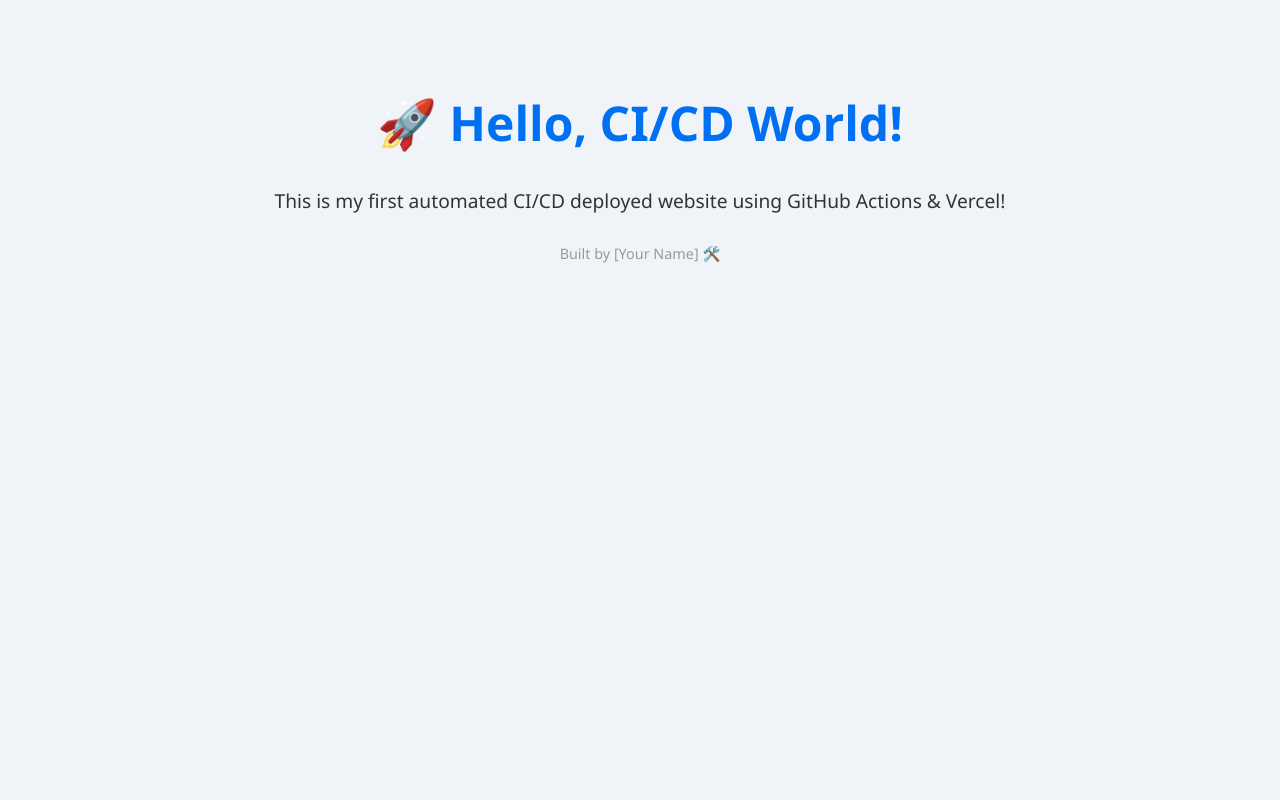
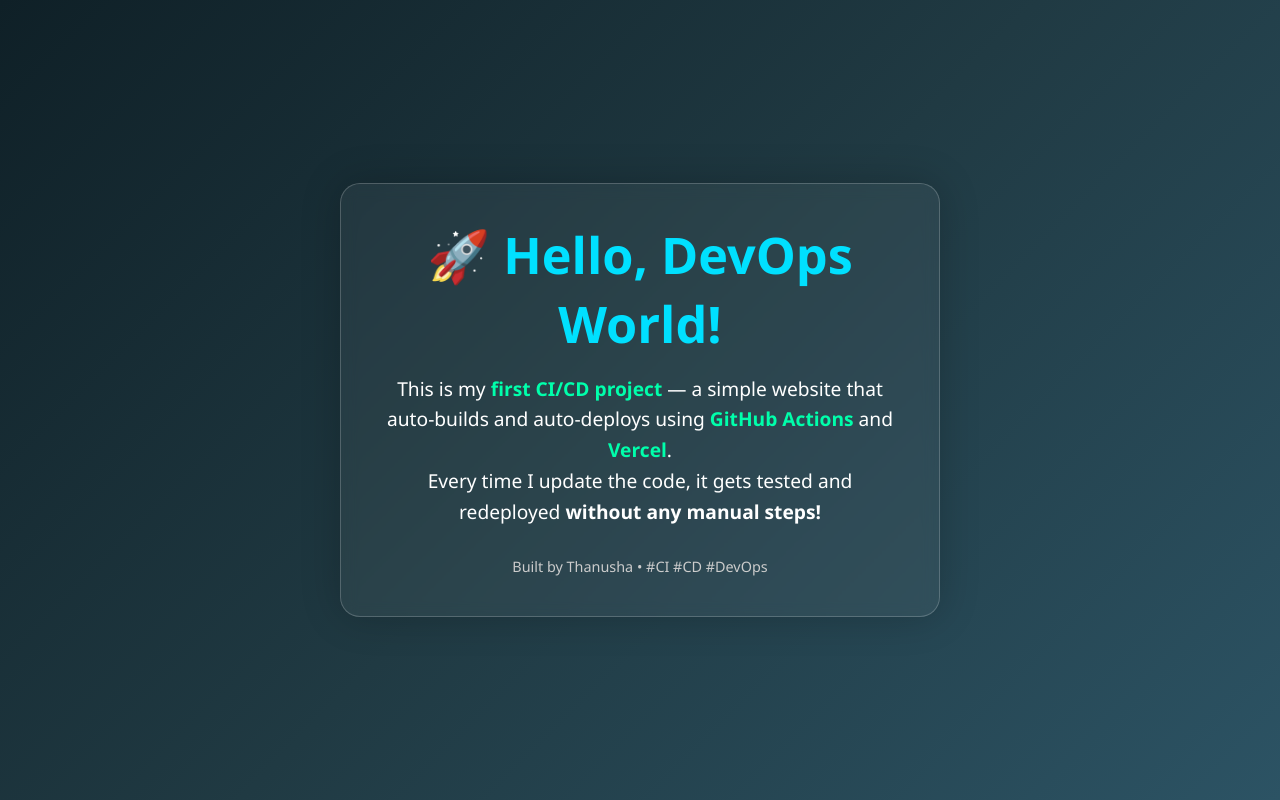
Before and after one commit to Thanus31/hello-cicd, a plain HTML site: page index.html in a window 1280 px wide. Drawn offline with Linux system fonts and the light colour scheme.

Commit message:
Update index.html

```diff
--- a/index.html
+++ b/index.html
@@ -3,32 +3,88 @@
 <head>
   <meta charset="UTF-8" />
   <meta name="viewport" content="width=device-width, initial-scale=1.0"/>
-  <title>Hello CI/CD</title>
+  <title>My First CI/CD Project</title>
   <style>
+    * {
+      margin: 0;
+      padding: 0;
+      box-sizing: border-box;
+    }
+
     body {
-      background: #f0f4f8;
+      background: linear-gradient(135deg, #0f2027, #203a43, #2c5364);
       font-family: 'Segoe UI', sans-serif;
+      color: #fff;
+      height: 100vh;
+      display: flex;
+      align-items: center;
+      justify-content: center;
       text-align: center;
-      padding: 50px;
+      padding: 20px;
     }
+
+    .container {
+      max-width: 600px;
+      background: rgba(255, 255, 255, 0.05);
+      border: 1px solid rgba(255, 255, 255, 0.2);
+      padding: 40px;
+      border-radius: 20px;
+      box-shadow: 0 0 40px rgba(0, 0, 0, 0.2);
+      backdrop-filter: blur(8px);
+      animation: fadeIn 1.5s ease-out;
+    }
+
     h1 {
-      color: #0070f3;
       font-size: 3em;
+      color: #00e0ff;
+      margin-bottom: 20px;
     }
+
     p {
       font-size: 1.2em;
-      color: #333;
+      line-height: 1.6;
     }
+
+    .highlight {
+      color: #00ffab;
+      font-weight: bold;
+    }
+
     footer {
       margin-top: 30px;
       font-size: 0.9em;
-      color: #999;
+      color: #ccc;
+    }
+
+    @keyframes fadeIn {
+      from { opacity: 0; transform: translateY(20px); }
+      to { opacity: 1; transform: translateY(0); }
+    }
+
+    .pulse {
+      animation: pulse 2s infinite;
+    }
+
+    @keyframes pulse {
+      0% { transform: scale(1); }
+      50% { transform: scale(1.05); }
+      100% { transform: scale(1); }
     }
   </style>
 </head>
 <body>
-  <h1>🚀 Hello, CI/CD World!</h1>
-  <p>This is my first automated CI/CD deployed website using GitHub Actions & Vercel!</p>
-  <footer>Built by [Your Name] 🛠️</footer>
+  <div class="container">
+    <h1 class="pulse">🚀 Hello, DevOps World!</h1>
+    <p>
+      This is my <span class="highlight">first CI/CD project</span> — a simple website that auto-builds and auto-deploys using
+      <span class="highlight">GitHub Actions</span> and <span class="highlight">Vercel</span>.
+    </p>
+    <p>
+      Every time I update the code, it gets tested and redeployed <strong>without any manual steps!</strong>
+    </p>
+    <footer>
+      Built by Thanusha • #CI #CD #DevOps
+    </footer>
+  </div>
 </body>
 </html>
```
